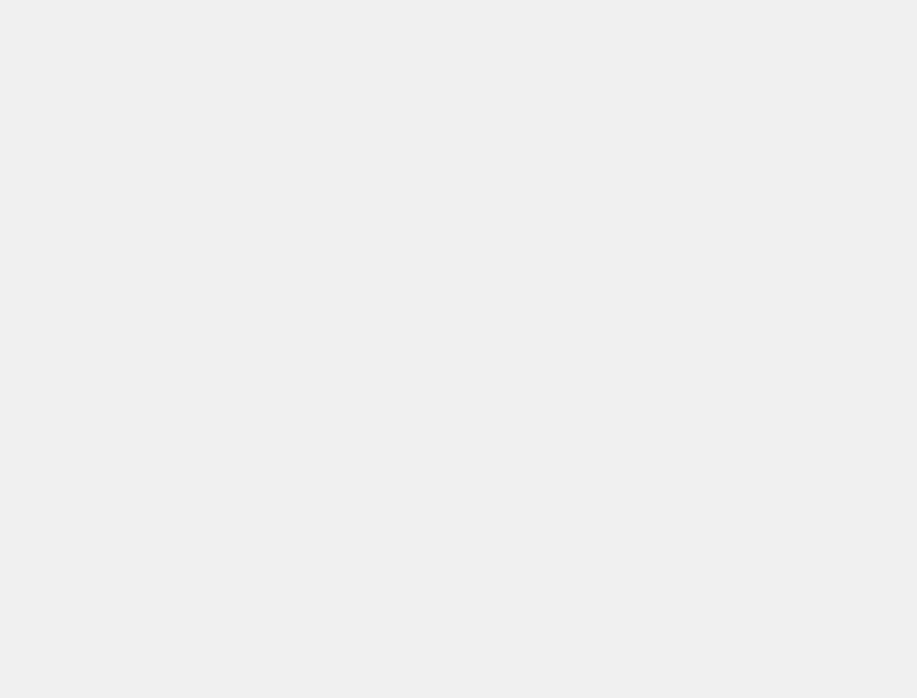
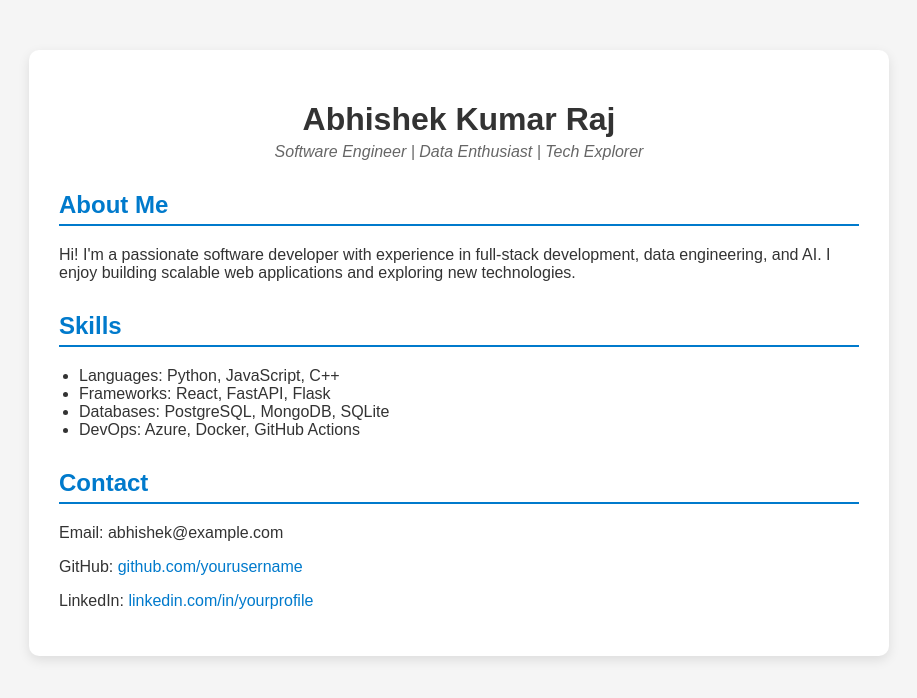
Before and after one commit to ancientallien/ancientallien, a plain HTML site: page index.html in a window 1280 px wide. Shown: the whole page, without its empty margins (181-1098 px from the left). Drawn offline with Linux system fonts and the light colour scheme.

Commit message:
Update index.html

```diff
--- a/index.html
+++ b/index.html
@@ -8,7 +8,7 @@
     body {
       font-family: Arial, sans-serif;
       margin: 0;
-      background: #f0f0f0;
+      background: #f5f5f5;
       color: #333;
     }
     .container {
@@ -19,19 +19,11 @@
       border-radius: 10px;
       box-shadow: 0 4px 12px rgba(0,0,0,0.1);
     }
-    .profile-img {
-      width: 150px;
-      height: 150px;
-      border-radius: 50%;
-      object-fit: cover;
-      display: block;
-      margin: 0 auto 20px;
-    }
     h1 {
       text-align: center;
-      margin-bottom: 10px;
+      margin-bottom: 5px;
     }
-    p {
+    p.tagline {
       text-align: center;
       margin-top: 0;
       font-style: italic;
@@ -42,4 +34,49 @@
     }
     .section h2 {
       color: #007acc;
-      border-bottom: 2px solid
+      border-bottom: 2px solid #007acc;
+      padding-bottom: 5px;
+    }
+    ul {
+      padding-left: 20px;
+    }
+    a {
+      color: #007acc;
+      text-decoration: none;
+    }
+    a:hover {
+      text-decoration: underline;
+    }
+  </style>
+</head>
+<body>
+  <div class="container">
+    <h1>Abhishek Kumar Raj</h1>
+    <p class="tagline">Software Engineer | Data Enthusiast | Tech Explorer</p>
+
+    <div class="section">
+      <h2>About Me</h2>
+      <p>
+        Hi! I'm a passionate software developer with experience in full-stack development, data engineering, and AI. I enjoy building scalable web applications and exploring new technologies.
+      </p>
+    </div>
+
+    <div class="section">
+      <h2>Skills</h2>
+      <ul>
+        <li>Languages: Python, JavaScript, C++</li>
+        <li>Frameworks: React, FastAPI, Flask</li>
+        <li>Databases: PostgreSQL, MongoDB, SQLite</li>
+        <li>DevOps: Azure, Docker, GitHub Actions</li>
+      </ul>
+    </div>
+
+    <div class="section">
+      <h2>Contact</h2>
+      <p>Email: abhishek@example.com</p>
+      <p>GitHub: <a href="https://github.com/yourusername" target="_blank">github.com/yourusername</a></p>
+      <p>LinkedIn: <a href="https://linkedin.com/in/yourprofile" target="_blank">linkedin.com/in/yourprofile</a></p>
+    </div>
+  </div>
+</body>
+</html>
```
